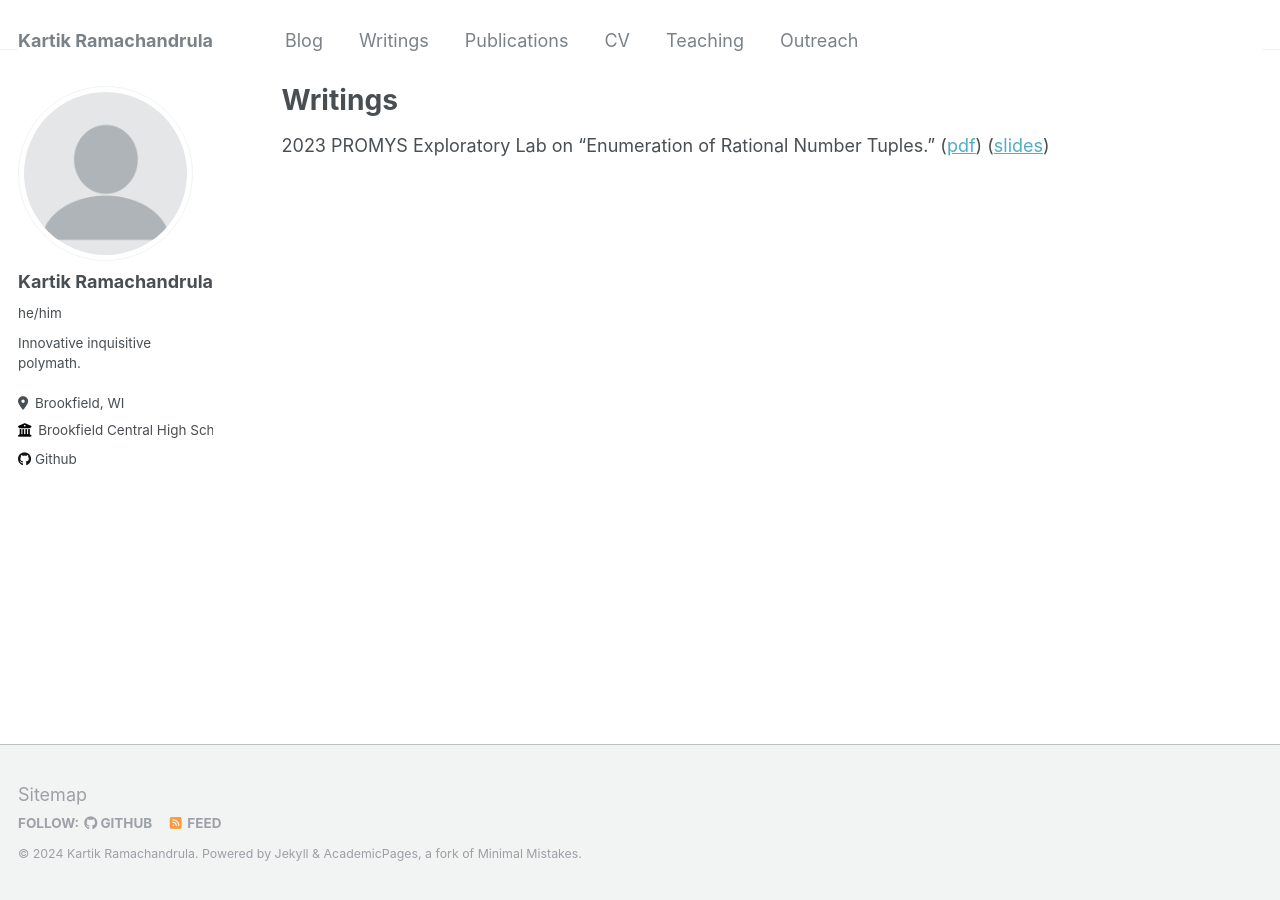
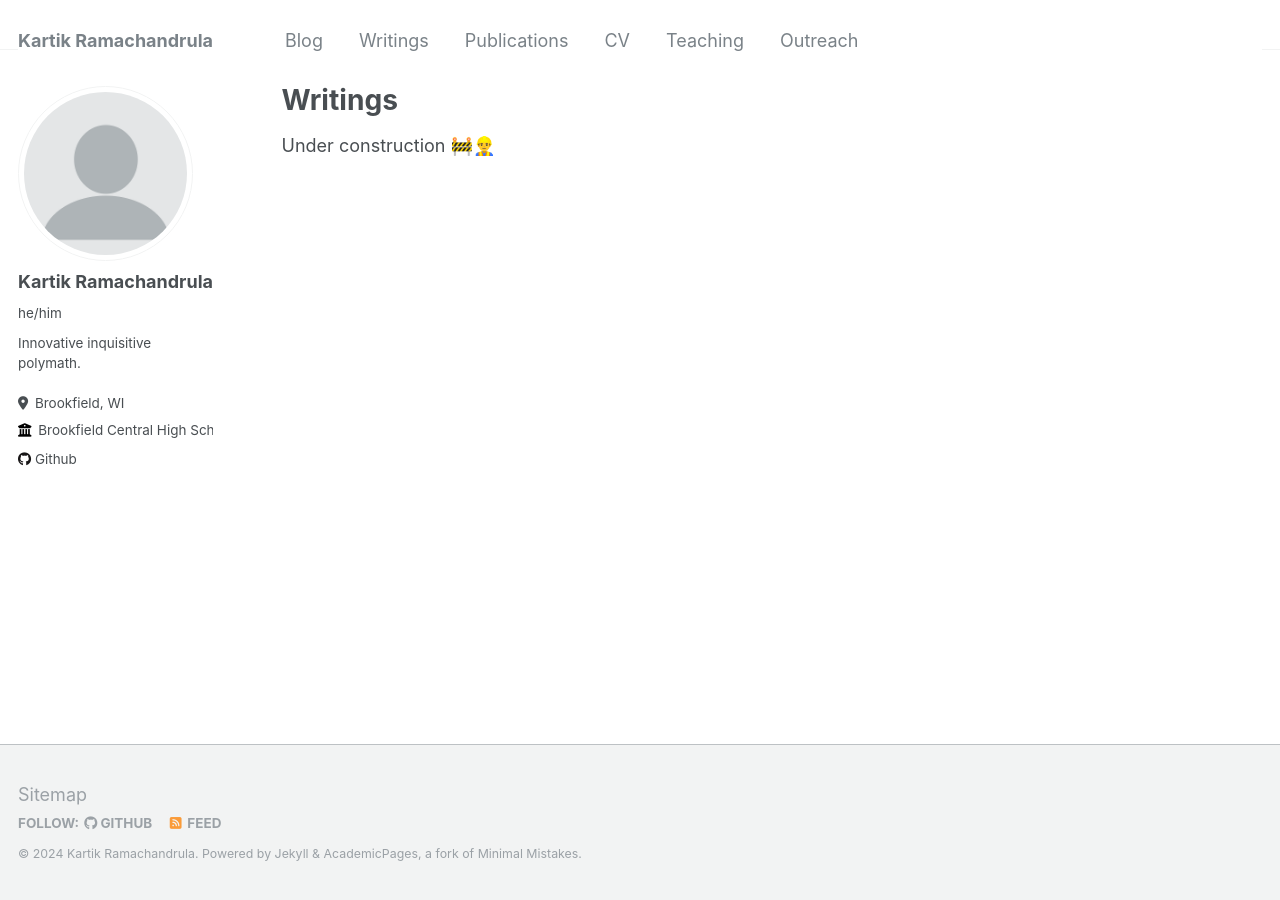
Before and after one commit to 68kartik/kartik-ramachandrula, a Jekyll site: the page built from _pages/writing.md, in a window 1280 px wide. Built offline with Jekyll 4.4.1, drawn with Linux system fonts in a browser that asks for light colours.

Commit message:
Update writing.md

```diff
--- a/_pages/writing.md
+++ b/_pages/writing.md
@@ -11,7 +11,9 @@ author_profile: true
 
 {% include base_path %}
 
-2023 PROMYS Exploratory Lab on "Enumeration of Rational Number Tuples." ([pdf](https://kartikramachandrula.github.io/files/Counting_Rationals_Final_Report.pdf)) ([slides](https://kartikramachandrula.github.io/files/Counting_Rationals_Final_Presentation.pdf))
+Under construction 🚧👷‍♂️
+
+<!--2023 PROMYS Exploratory Lab on "Enumeration of Rational Number Tuples." ([pdf](https://kartikramachandrula.github.io/files/Counting_Rationals_Final_Report.pdf)) ([slides](https://kartikramachandrula.github.io/files/Counting_Rationals_Final_Presentation.pdf)) -->
 
 <!--{% for post in site.publications reversed %}
   {% include archive-single.html %}
```
